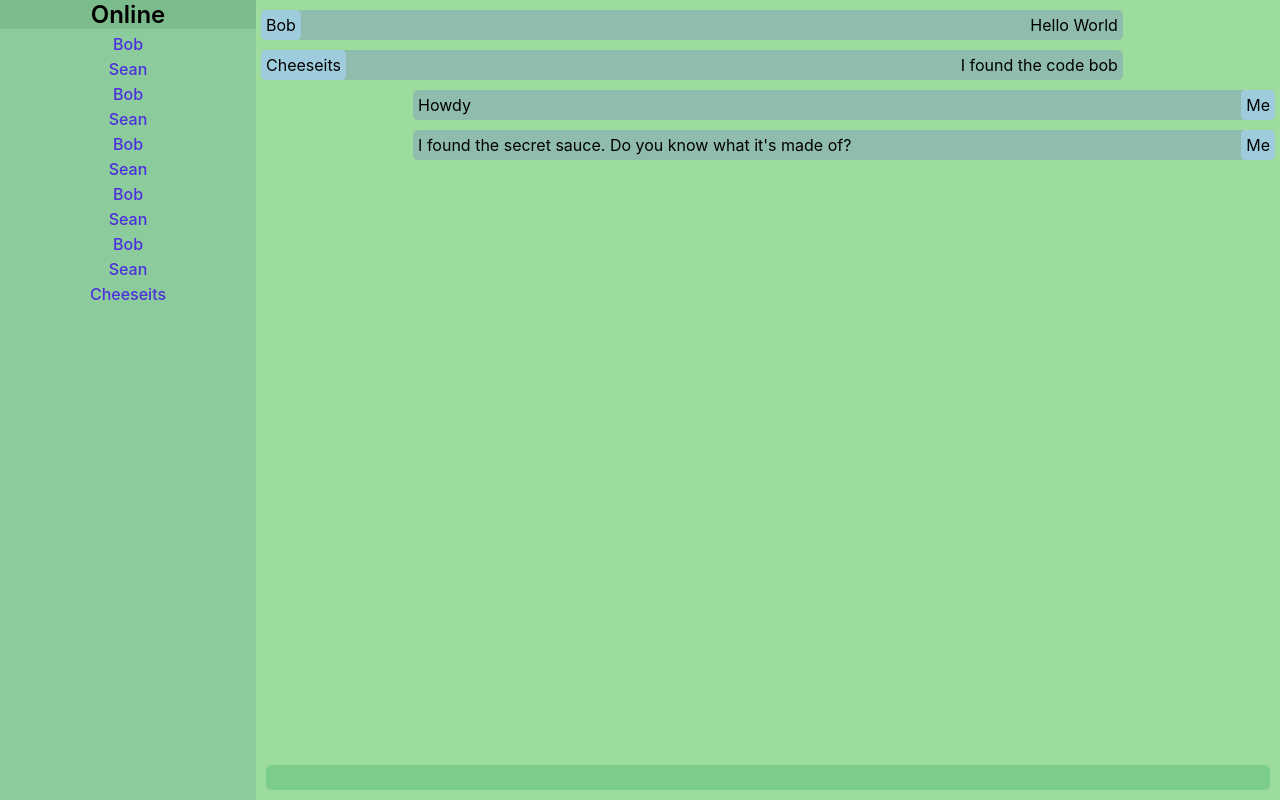
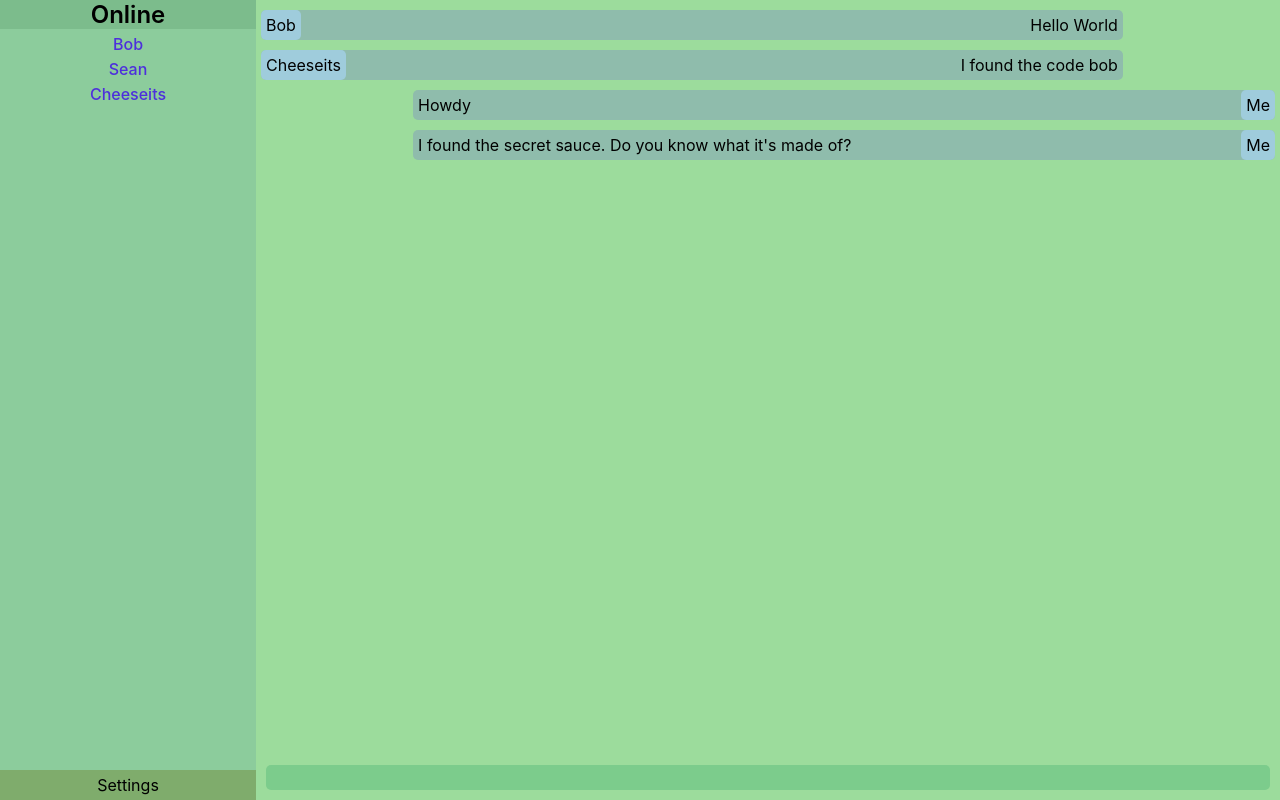
Before and after one commit to RaspberryProgramming/Chat-Template, a React (Create React App) app: page / in a window 1280 px wide. Built offline with nearby package versions, Linux system fonts and the light colour scheme.

Commit message:
Added a settngs modal to left column

```diff
--- a/src/App.tsx
+++ b/src/App.tsx
@@ -1,14 +1,20 @@
 import './css/App.css';
 import Messages from './components/Messages';
 import UserList from './components/UserList';
+import SettingsButton from './components/SettingsButton';
+import SettingsModal from './components/SettingsModal';
+import React, { useState } from 'react';
 
 function App() {
-  let users = ["Bob", "Sean","Bob", "Sean","Bob", "Sean","Bob", "Sean","Bob", "Sean", "Cheeseits"];
+  let users = ["Bob", "Sean", "Cheeseits"];
+  const [settingsEnabled, setSettingsEnabled] = useState(false);
 
   return (
     <div className="App">
       <div className="col W-20">
         <UserList users={users}/>
+        <SettingsButton onClick={()=>{setSettingsEnabled(!settingsEnabled)}}/>
+        <SettingsModal enabled={settingsEnabled} toggle={()=>{setSettingsEnabled(!settingsEnabled)}}/>
       </div>
       <div className="col W-80">
         <Messages />
--- /dev/null
+++ b/src/components/SettingsButton.tsx
@@ -0,0 +1,16 @@
+import React, {FC} from 'react';
+import '../css/SettingsButton.css';
+
+type Props = {
+  onClick: () => void
+};
+
+const SettingsButton: FC<Props> = ({children, onClick}) => {
+  return (
+    <div className="SettingsButton" onClick={onClick}>
+      Settings
+    </div>
+  );
+}
+
+export default SettingsButton;
--- /dev/null
+++ b/src/components/SettingsModal.tsx
@@ -0,0 +1,20 @@
+import React, {FC} from 'react';
+import '../css/SettingsModal.css';
+
+type Props = {
+    toggle: () => void;
+    enabled: boolean
+  };
+
+const SettingsModal: FC<Props> = ({children, enabled, toggle}) => {
+    console.log(enabled);
+    return (
+        <div className={"SettingsModal "+(enabled?'enabled':'')}>
+            <button className="close" onClick={toggle}>Close</button>
+            <p>Settings</p>
+            <button>Dropdown</button>
+        </div>
+    );
+}
+
+export default SettingsModal;
--- /dev/null
+++ b/src/css/SettingsButton.css
@@ -0,0 +1,8 @@
+.SettingsButton {
+    background-color: #7FAC6C;
+    padding: 5px;
+}
+
+.SettingsButton:hover {
+    background-color: #71A161;
+}
--- /dev/null
+++ b/src/css/SettingsModal.css
@@ -0,0 +1,28 @@
+.SettingsModal {
+    width:20%;
+    height: 0;
+    background-color: #4C9C5C;
+    transition: height 1000ms;
+    position:absolute;
+    bottom:0;
+    left:0;
+    overflow:hidden;
+    display:flex;
+    flex-direction: column;
+}
+
+.SettingsModal.enabled {
+    z-index: 10;
+    height: 100%;
+    width:20%;
+    transition: height 500ms;
+}
+
+.SettingsModal * {
+    margin-left: 5px;
+    margin-right: 5px;
+}
+
+.SettingsModal .close {
+    margin-left: auto;
+}
--- a/src/css/UserList.css
+++ b/src/css/UserList.css
@@ -4,6 +4,7 @@
     max-height: 100%;
     display:flex;
     flex-direction: column;
+    position:relative;
 }
 
 .UserList .user {
```
